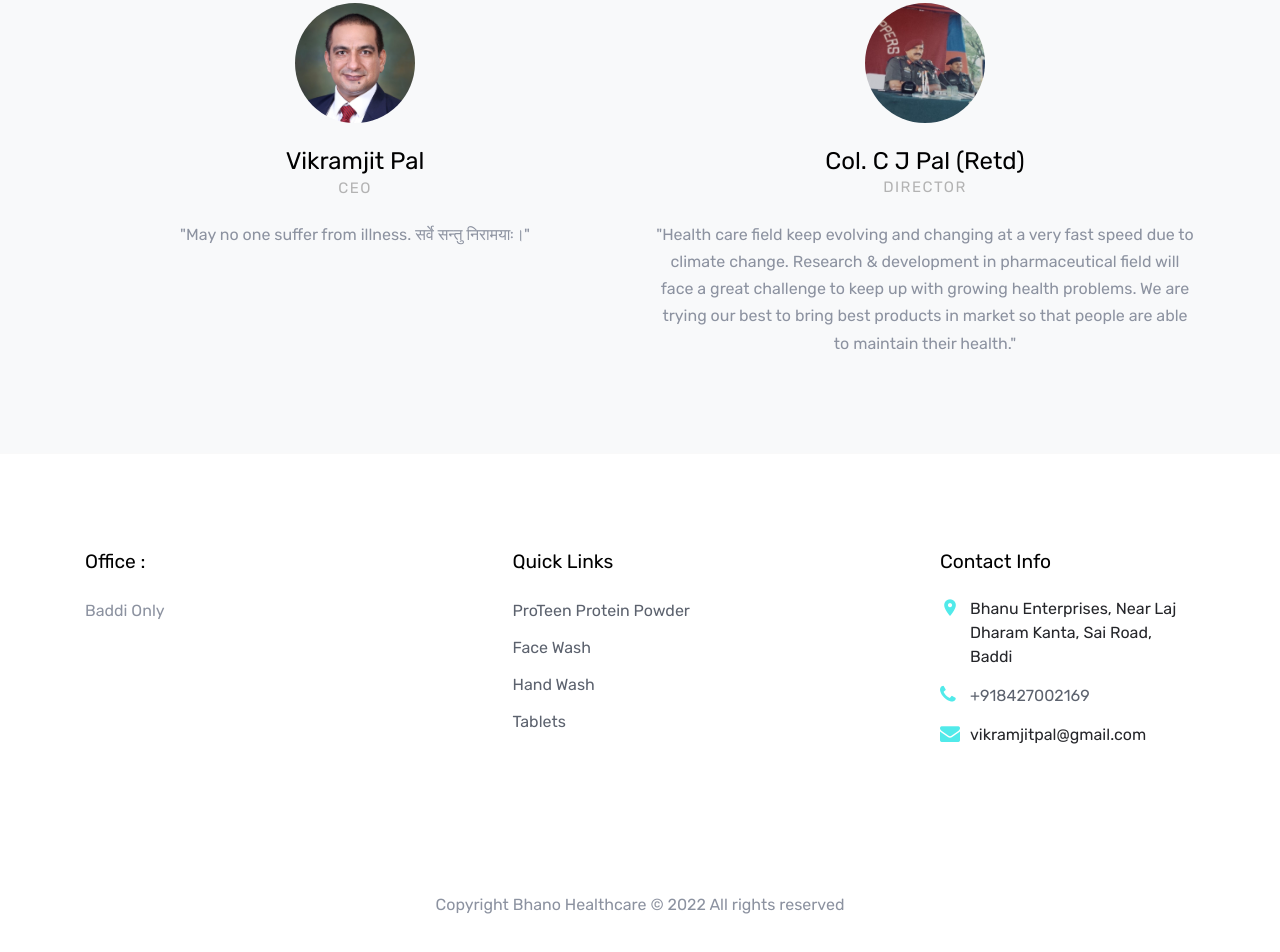
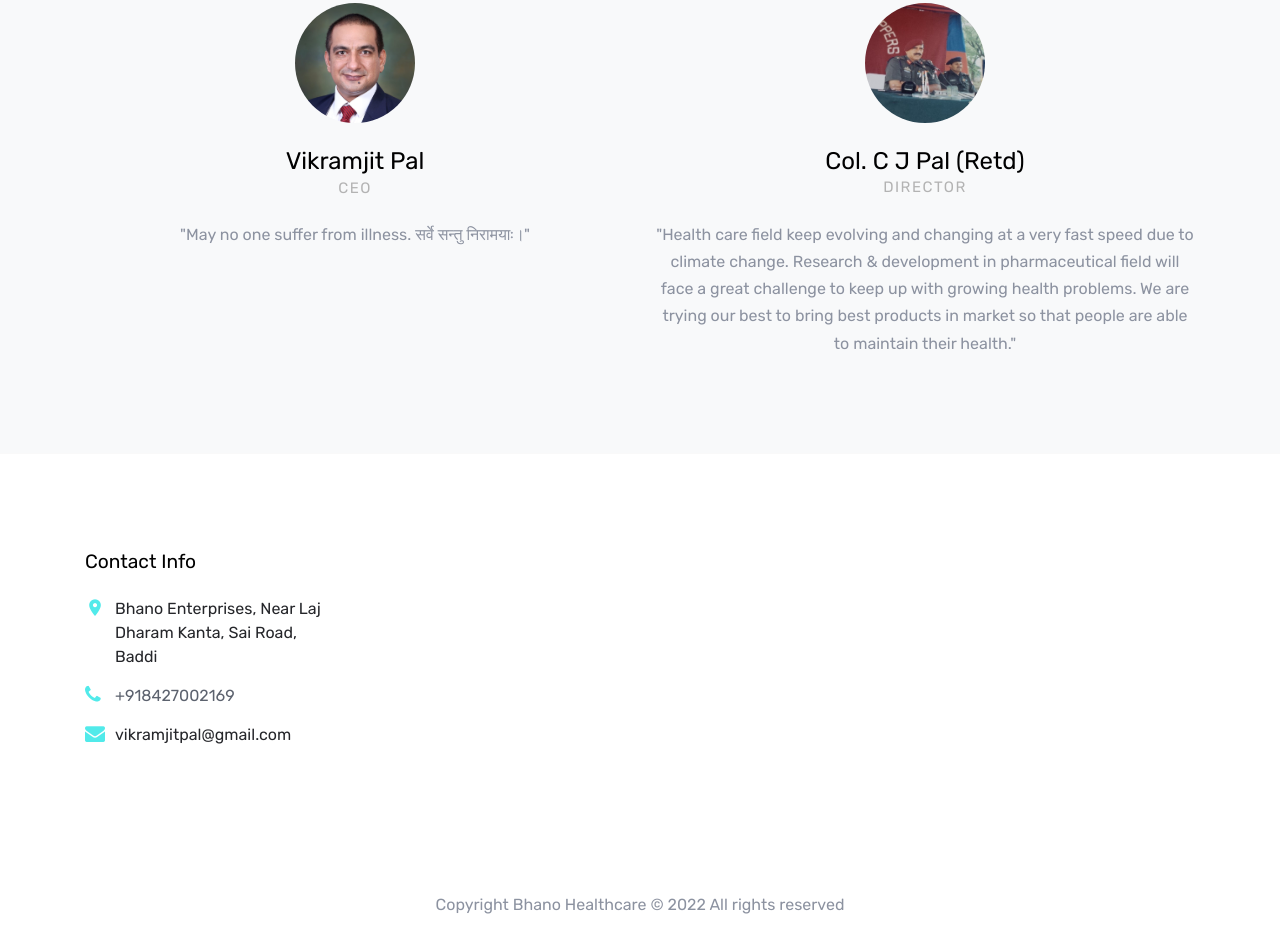
Before and after one commit to AnshKaushal/bhano-healthcare, a plain HTML site: page about.html in a window 1280 px wide. Shown: the part 2381-3333 px from the top of the page. Drawn offline with Linux system fonts and the light colour scheme; files whose address does not match are found by name.

Commit message:
Bhanu -> Bhano

```diff
--- a/about.html
+++ b/about.html
@@ -196,27 +196,11 @@
     <footer class="site-footer">
       <div class="container">
         <div class="row">
-          <div class="col-md-6 col-lg-3 mb-4 mb-lg-0">
-            <h3 class="footer-heading mb-4">Office :</h3>
-            <ul class="list-unstyled">
-              <li>Baddi Only</li>
-            </ul>
-          </div>
-          <div class="col-lg-3 mx-auto mb-5 mb-lg-0">
-            <h3 class="footer-heading mb-4">Quick Links</h3>
-            <ul class="list-unstyled">
-              <li><a href="shop.html">ProTeen Protein Powder</a></li>
-              <li><a href="shop.html">Face Wash</a></li>
-              <li><a href="shop.html">Hand Wash</a></li>
-              <li><a href="shop.html">Tablets</a></li>
-            </ul>
-          </div>
-
           <div class="col-md-6 col-lg-3">
             <div class="block-5 mb-5">
               <h3 class="footer-heading mb-4">Contact Info</h3>
               <ul class="list-unstyled">
-                <li class="address">Bhanu Enterprises, Near Laj Dharam Kanta, Sai Road, Baddi</li>
+                <li class="address">Bhano Enterprises, Near Laj Dharam Kanta, Sai Road, Baddi</li>
                 <li class="phone"><a href="tel:8427002169">+918427002169</a></li>
                 <li class="email">vikramjitpal@gmail.com</li>
               </ul>
```
Also changed, not shown: contact.html (+1 -17 lines), index.html (+1 -17 lines), shop.html (+1 -17 lines).
